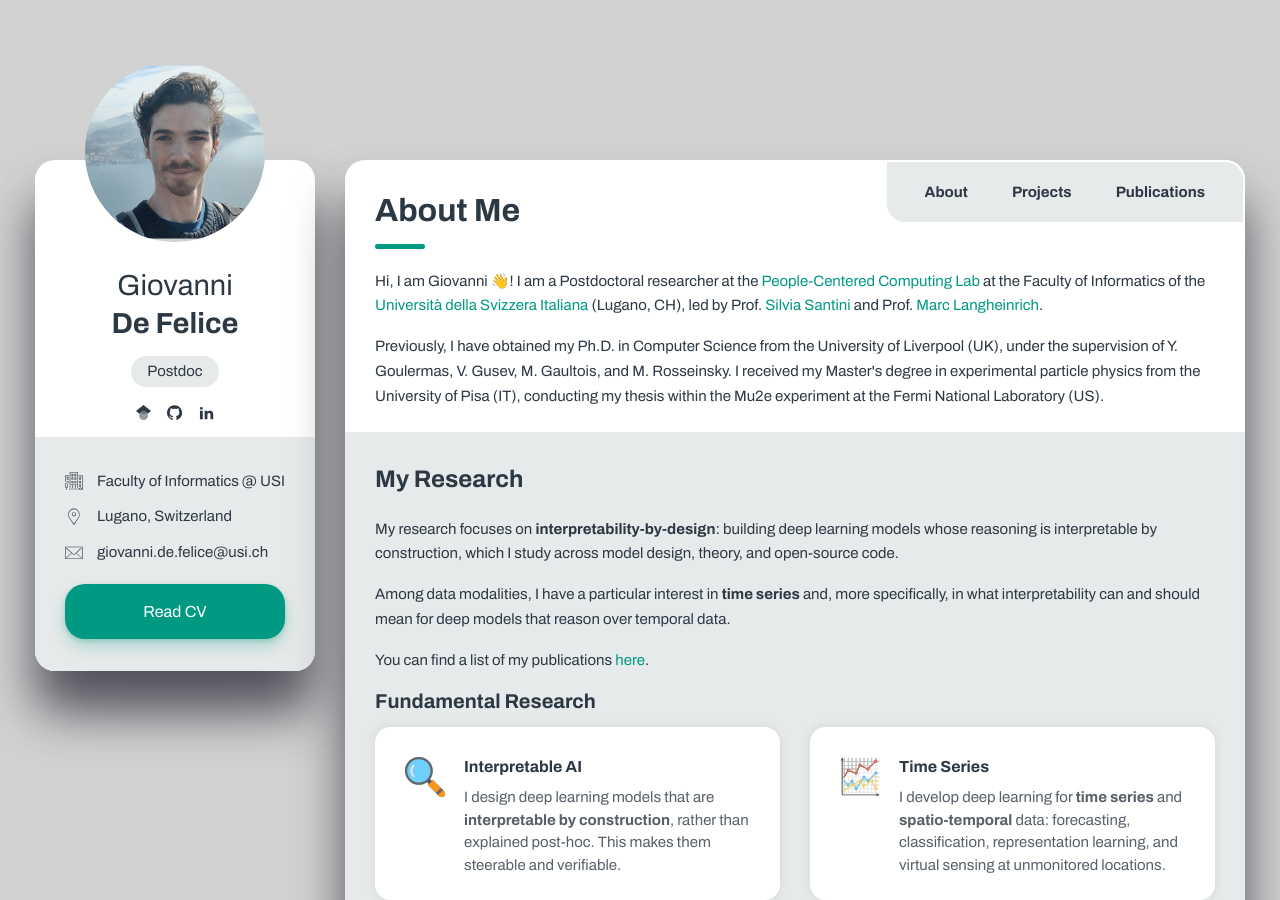
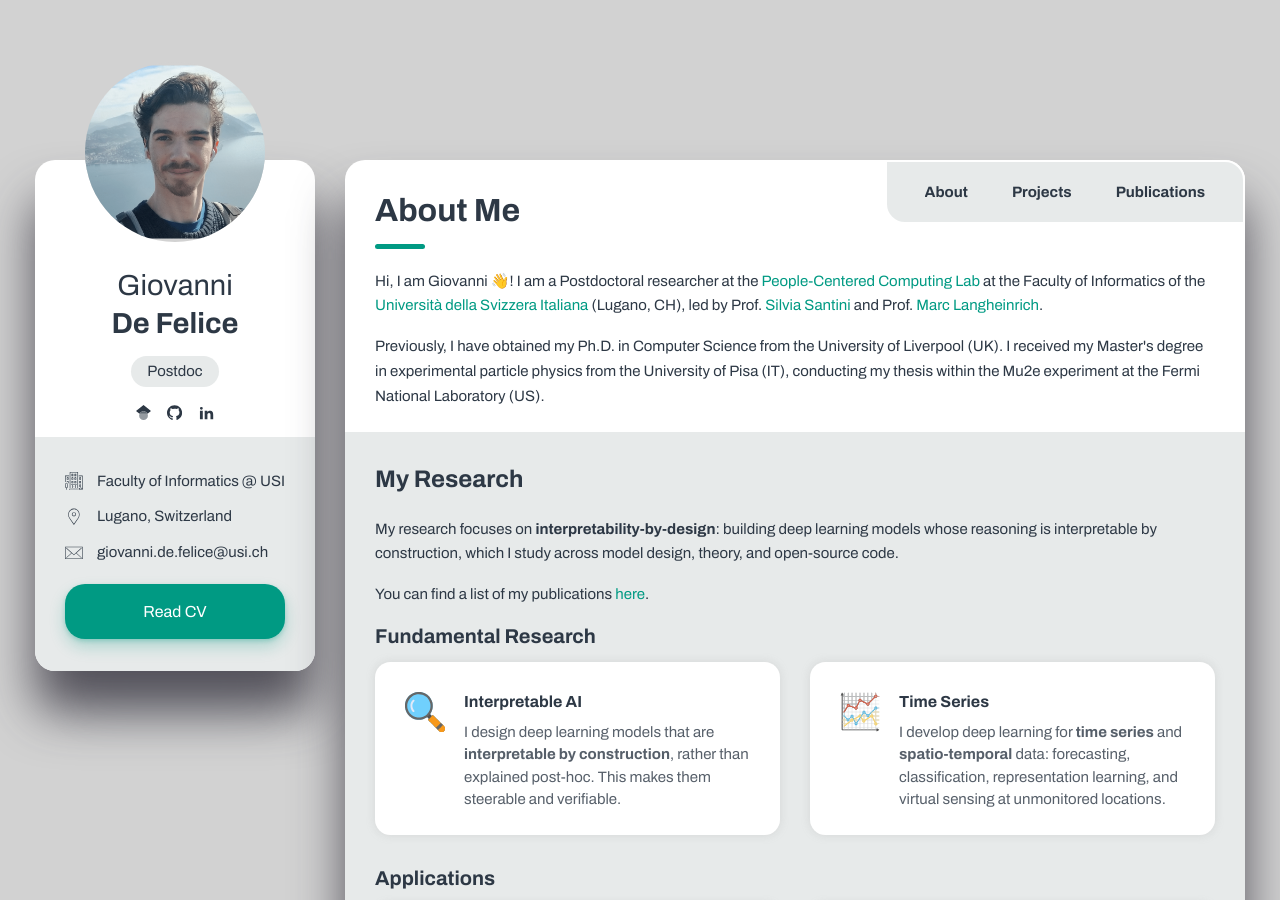
Before and after one commit to gdefe/gdefe.github.io, a Jekyll site: the page built from index.html, in a window 1280 px wide and 900 px high. Built offline with Jekyll 4.4.1, drawn with Linux system fonts in a browser that asks for light colours.

Commit message:
simplify main page

```diff
--- a/index.html
+++ b/index.html
@@ -8,14 +8,12 @@ layout: page
     <p> Hi, I am Giovanni 👋! I am a Postdoctoral researcher at the <a href="https://pc.inf.usi.ch/" class="highlighted">People-Centered Computing Lab</a> at the Faculty of Informatics of the <a href="https://www.usi.ch/en" class="highlighted">Università della Svizzera Italiana</a> (Lugano, CH),
         led by Prof. <a href="https://search.usi.ch/en/people/ed68874515d21c1b690a8d4a158358ba/santini-silvia" class="highlighted">Silvia Santini</a>
         and Prof. <a href="https://search.usi.ch/en/people/c543f5bfc3f21587b8b79dee8ce84a93/langheinrich-marc" class="highlighted">Marc Langheinrich</a>.</p>
-    <p> Previously, I have obtained my Ph.D. in Computer Science from the University of Liverpool (UK), under the supervision of Y. Goulermas, V. Gusev, M. Gaultois, and M. Rosseinsky.
-        I received my Master's degree in experimental particle physics from the University of Pisa (IT), conducting my thesis within the Mu2e experiment at the Fermi National Laboratory (US).</p>
+    <p> Previously, I have obtained my Ph.D. in Computer Science from the University of Liverpool (UK). I received my Master's degree in experimental particle physics from the University of Pisa (IT), conducting my thesis within the Mu2e experiment at the Fermi National Laboratory (US).</p>
 </div>
 <!-- What -->
 <div class="box-inner pb-0">
     <h2 class="title title--h3">My Research</h2>
     <p>My research focuses on <b>interpretability-by-design</b>: building deep learning models whose reasoning is interpretable by construction, which I study across model design, theory, and open-source code.</p>
-    <p>Among data modalities, I have a particular interest in <b>time series</b> and, more specifically, in what interpretability can and should mean for deep models that reason over temporal data.</p>
     <p>You can find a list of my publications <a href="publications.html">here</a>.</p>
 
     <!-- Fundamental Research -->
```
